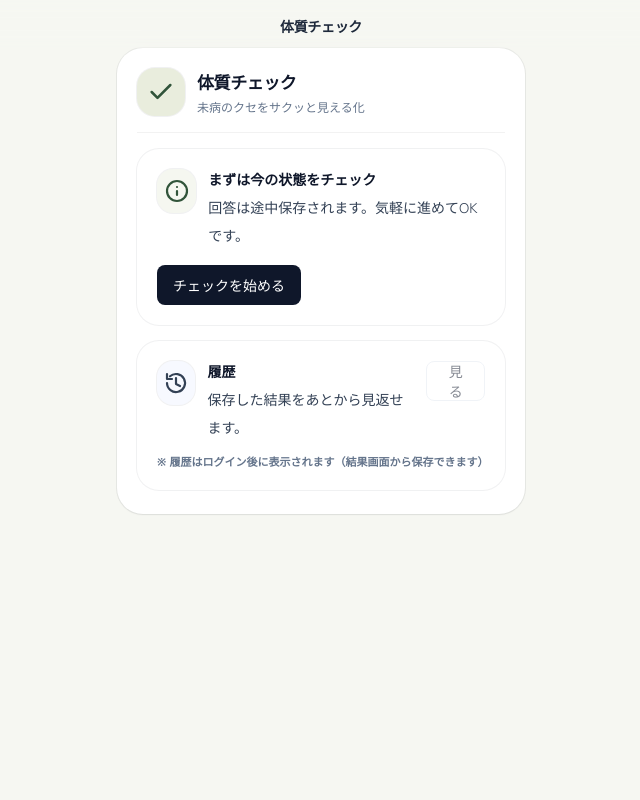
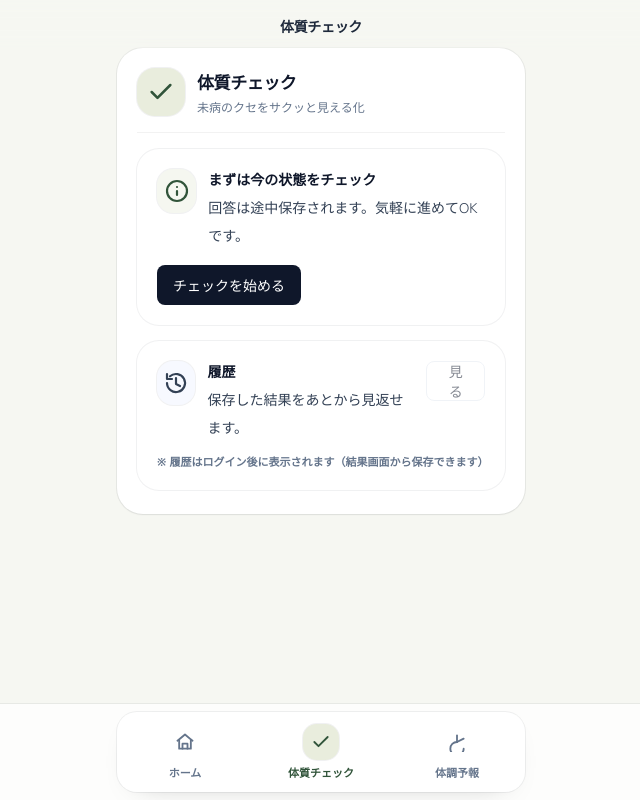
Before and after one commit to totonoucare/totonoucare-webapp, a Next.js app: page /check in a window 1280 px wide. Shown: the whole page, without its empty margins (319-959 px from the left). Built offline with nearby package versions, Linux system fonts and the light colour scheme; no server answers.

Commit message:
Update page.js

```diff
--- a/app/check/page.js
+++ b/app/check/page.js
@@ -40,7 +40,7 @@ export default function CheckLandingPage() {
   const isLoggedIn = !!session;
 
   return (
-    <AppShell title="体質チェック" noTabs={true}>
+    <AppShell title="体質チェック">
       <Module>
         <ModuleHeader icon={<IconCheck />} title="体質チェック" sub="未病のクセをサクッと見える化" />
         <div className="px-5 pb-6 pt-4 space-y-4">
```
